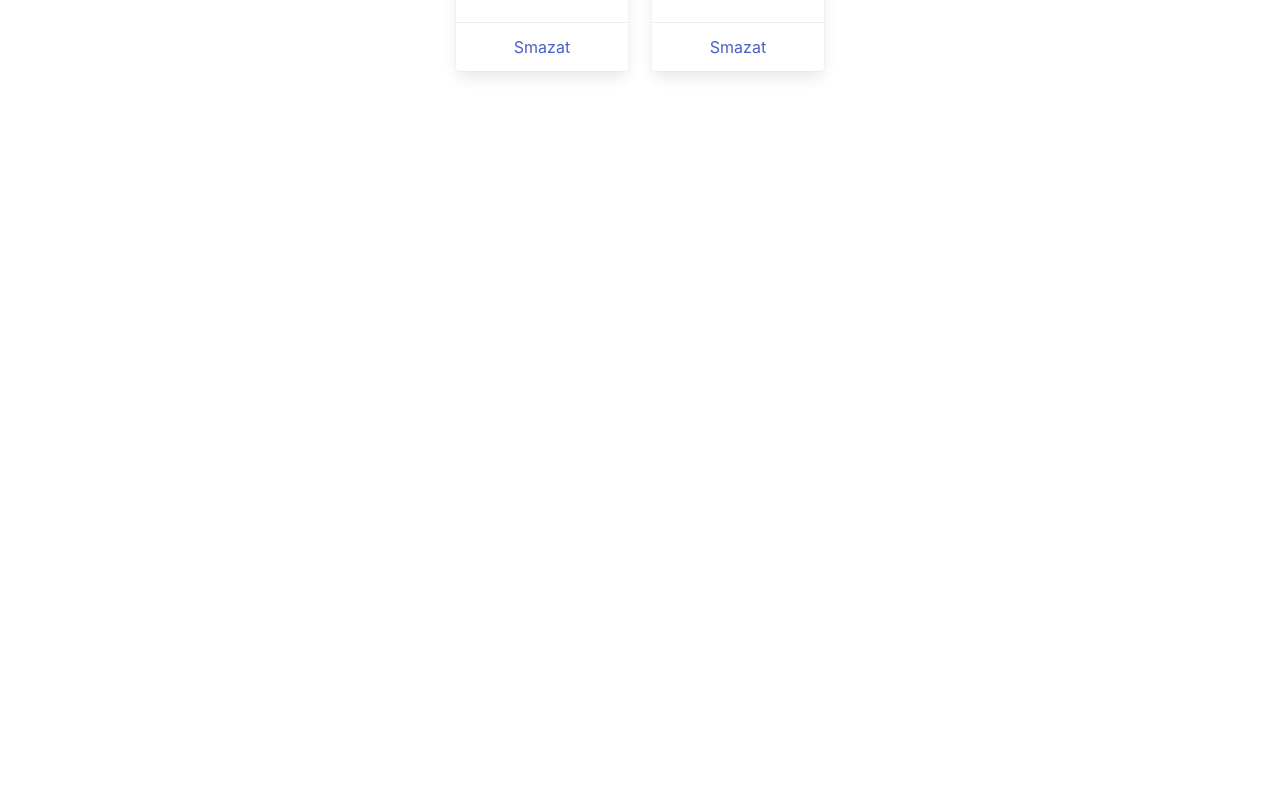
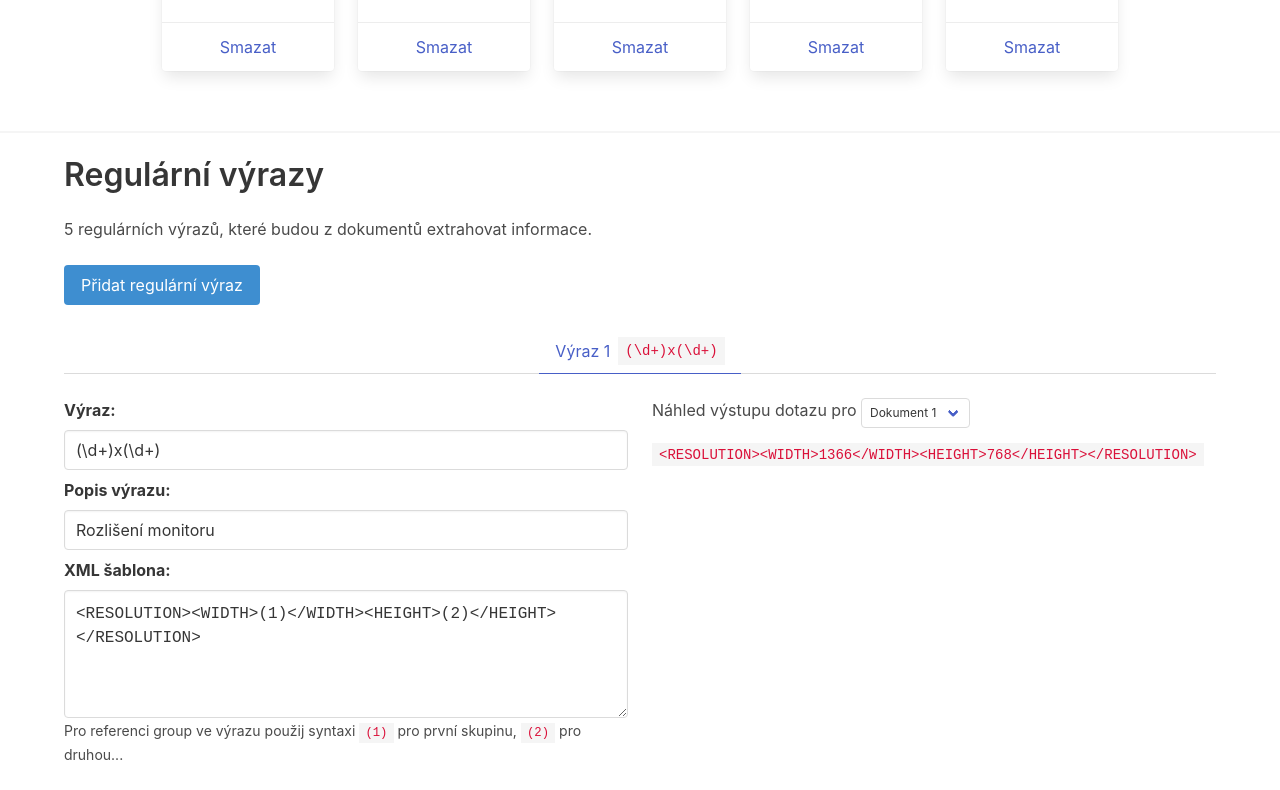
Before and after one commit to jirkavrba/4iz210-seminar-thesis-generator, a Vue app in the folder client/: page / in a window 1280 px wide. Shown: the part 1570-2360 px from the top of the page. Before the commit the page ends 1701 px from the top, so only its background shows below. Built offline with nearby package versions, Linux system fonts and the light colour scheme.

Commit message:
Work in progress regex patterns UI

```diff
--- a/client/src/App.vue
+++ b/client/src/App.vue
@@ -79,6 +79,63 @@
       </div>
     </div>
 
+    <div v-if="query.length >= 5">
+      <hr>
+
+      <div class="container">
+        <h2 class="title is-3">Regulární výrazy</h2>
+        <p>5 regulárních výrazů, které budou z dokumentů extrahovat informace.</p>
+
+        <button class="button is-info my-5" @click="addPattern()" :disabled="patterns.length >= 5">Přidat regulární výraz</button>
+
+        <p v-if="patterns.length === 0" class="has-text-grey-light">Zatím nejsou přidané žádné regulární výrazy</p>
+        <div v-else class="mb-5">
+          <div class="tabs is-centered">
+            <ul>
+              <li v-for="(current, i) in patterns" :key="i" :class="pattern === i ? 'is-active' : ''">
+                <a href="#" @click.prevent="pattern = i">
+                  Výraz {{ i + 1 }}
+                  <code v-if="current.regex.trim().length !== 0" class="ml-2">{{ current.regex }}</code>
+                </a>
+              </li>
+            </ul>
+          </div>
+
+          <div class="columns">
+            <div class="column">
+              <label class="label">Výraz:</label>
+              <input v-model="patterns[pattern].regex" class="input">
+
+              <label class="label mt-2">Popis výrazu:</label>
+              <input v-model="patterns[pattern].description" class="input">
+
+              <label class="label mt-2">XML šablona:</label>
+              <textarea v-model="patterns[pattern].xml" class="textarea is-family-monospace"
+                        placeholder="<RESOLUTION><WIDTH>(1)</WIDTH><HEIGHT>(2)</HEIGHT></RESOLUTION>"
+              ></textarea>
+              <small>Pro referenci group ve výrazu použij syntaxi <code>(1)</code> pro první skupinu, <code>(2)</code> pro druhou...</small>
+            </div>
+            <div class="column">
+              <div>
+                Náhled výstupu dotazu pro
+                <div class="select is-small">
+                <select v-model="reference">
+                  <option v-for="(_, i) in inputs" :key="i" :value="i">Dokument {{ i + 1}}</option>
+                </select>
+                </div>
+              </div>
+
+              <div class="mt-3">
+                <code>
+                  {{ patternReference() }}
+                </code>
+              </div>
+            </div>
+          </div>
+        </div>
+      </div>
+    </div>
+
   </div>
 </template>
 
@@ -102,6 +159,27 @@ export default {
       {
         term: "bluetooth",
         variations: []
+      },
+      {
+        term: "intel",
+        variations: []
+      },
+      {
+        term: "core",
+        variations: []
+      },
+      {
+        term: "pentium",
+        variations: []
+      }
+    ],
+    pattern: 0,
+    reference: 0,
+    patterns: [
+      {
+        regex: "(\\d+)x(\\d+)",
+        description: "Rozlišení monitoru",
+        xml: "<RESOLUTION><WIDTH>(1)</WIDTH><HEIGHT>(2)</HEIGHT></RESOLUTION>"
       }
     ]
   }),
@@ -127,6 +205,21 @@ export default {
     removeVariation(term, variation) {
       this.query[term].variations.splice(variation, 1);
     },
+    addPattern() {
+      this.patterns.push({
+        regex: "",
+        description: "",
+        xml: ""
+      });
+    },
+    patternReference() {
+      const document = this.inputs[this.reference];
+      const pattern = this.patterns[this.pattern];
+
+      const matches = Array.from(document.matchAll(pattern.regex))[0];
+
+      return matches.reduce((text, value, index) => text.replaceAll(`(${index})`, value.toString()), pattern.xml);
+    },
     highlight(input) {
       return input.split(/(\s+|[,.])/)
           .filter(word => word.trim().length !== 0)
```
